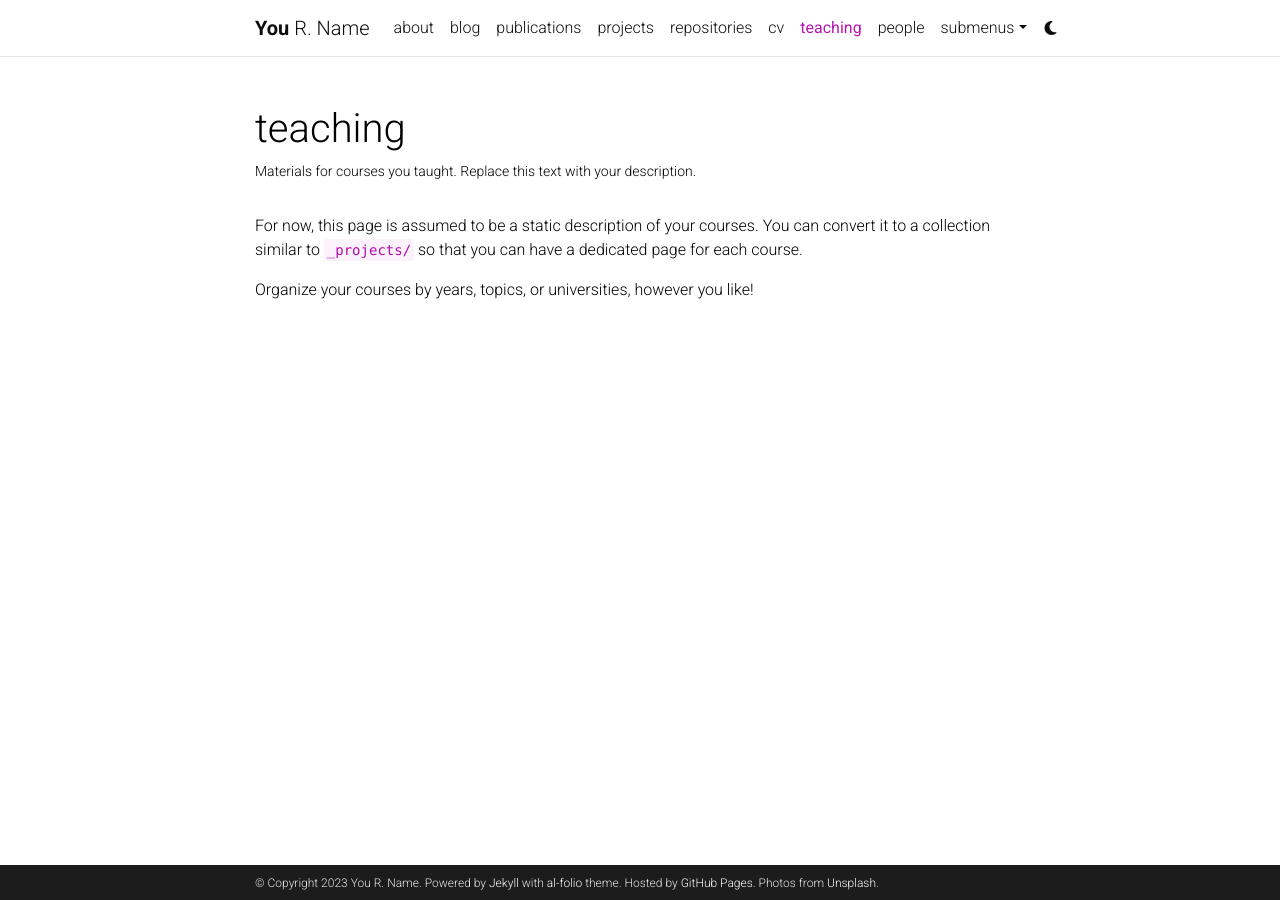
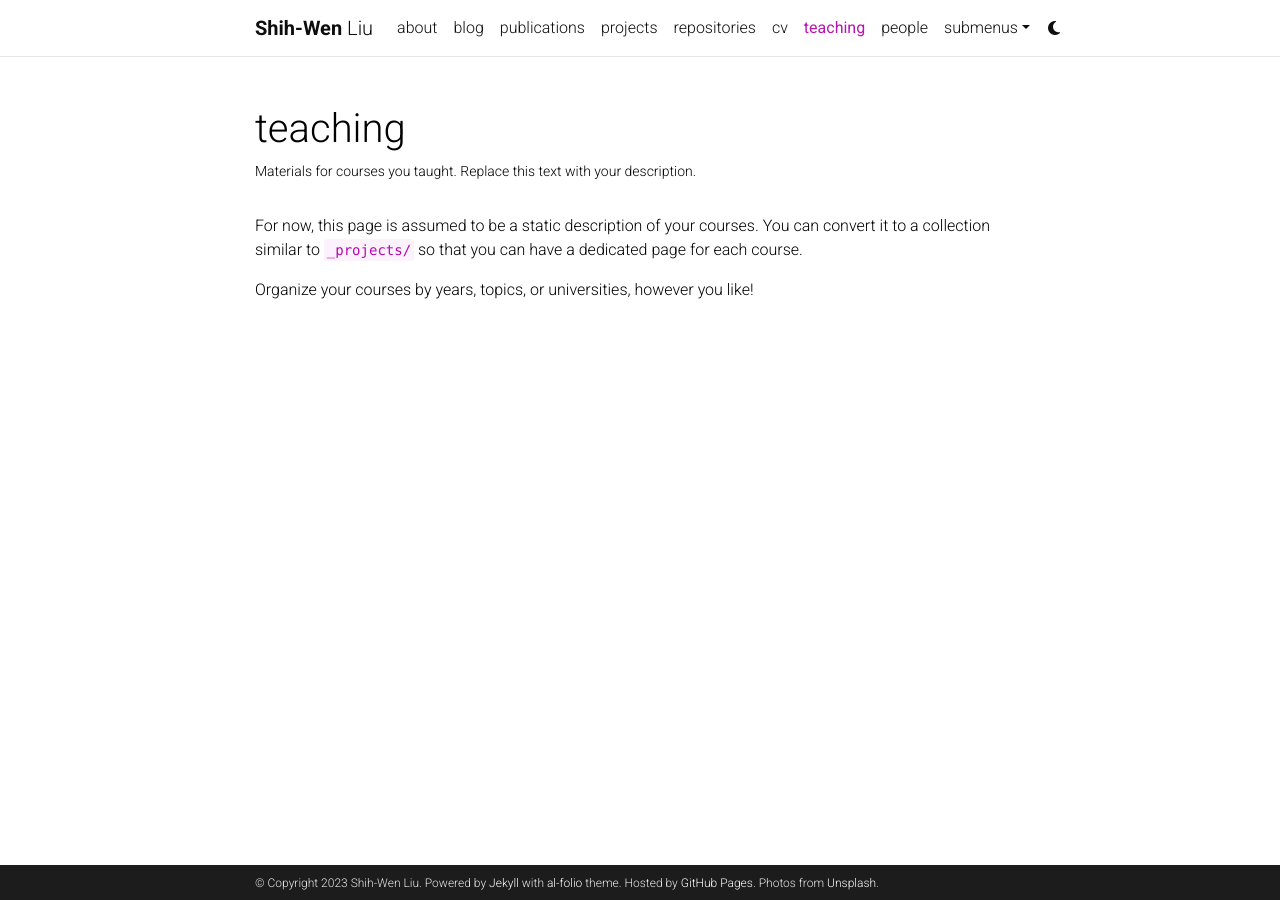
Before and after one commit to shihwenliu/shihwenliu.github.io, a Jekyll site: the page built from _pages/teaching.md, in a window 1280 px wide. Built offline with Jekyll 4.4.1, drawn with Linux system fonts in a browser that asks for light colours; comment, search, counter and statistics services are not loaded; a style sheet for code colours, icons or effects is not loaded.

Commit message:
Initialize URL

```diff
--- a/_config.yml
+++ b/_config.yml
@@ -3,9 +3,9 @@
 # -----------------------------------------------------------------------------
 
 title: blank # the website title (if blank, full name will be used instead)
-first_name: You
-middle_name: R.
-last_name: Name
+first_name: Shih-Wen
+middle_name:
+last_name: Liu
 email: you@example.com
 description: > # the ">" symbol means to ignore newlines until "footer_text:"
   A simple, whitespace theme for academics. Based on [*folio](https://github.com/bogoli/-folio) design.
@@ -18,7 +18,7 @@
 lang: en # the language of your site (for example: en, fr, cn, ru, etc.)
 icon: ⚛️  # the emoji used as the favicon (alternatively, provide image name in /assets/img/)
 
-url: https://alshedivat.github.io # the base hostname & protocol for your site
+url: https://shihwenliu.github.io # the base hostname & protocol for your site
 baseurl: /al-folio # the subpath of your site, e.g. /blog/
 last_updated: false # set to true if you want to display last updated in the footer
 impressum_path:  # set to path to include impressum link in the footer, use the same path as permalink in a page, helps to conform with EU GDPR
```
